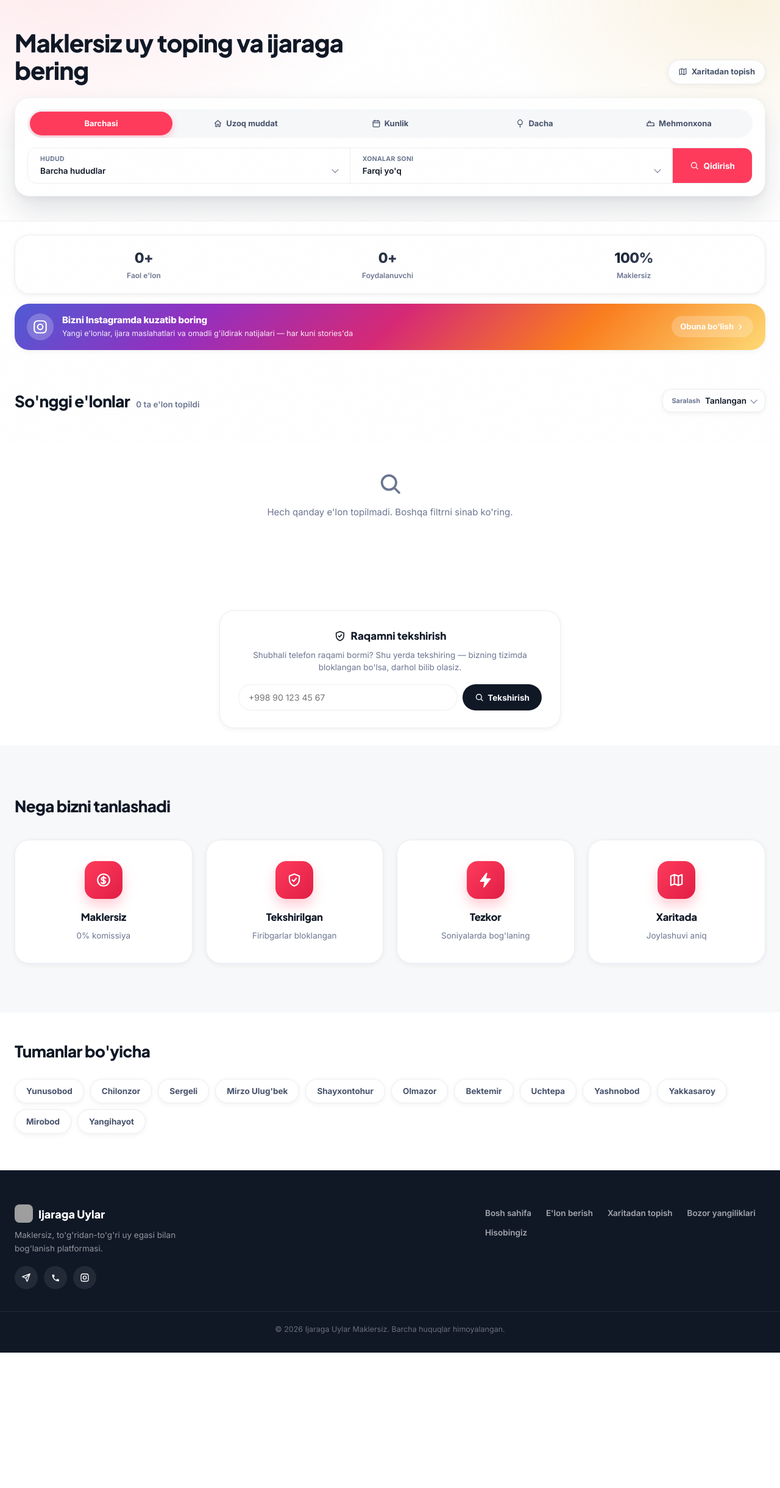
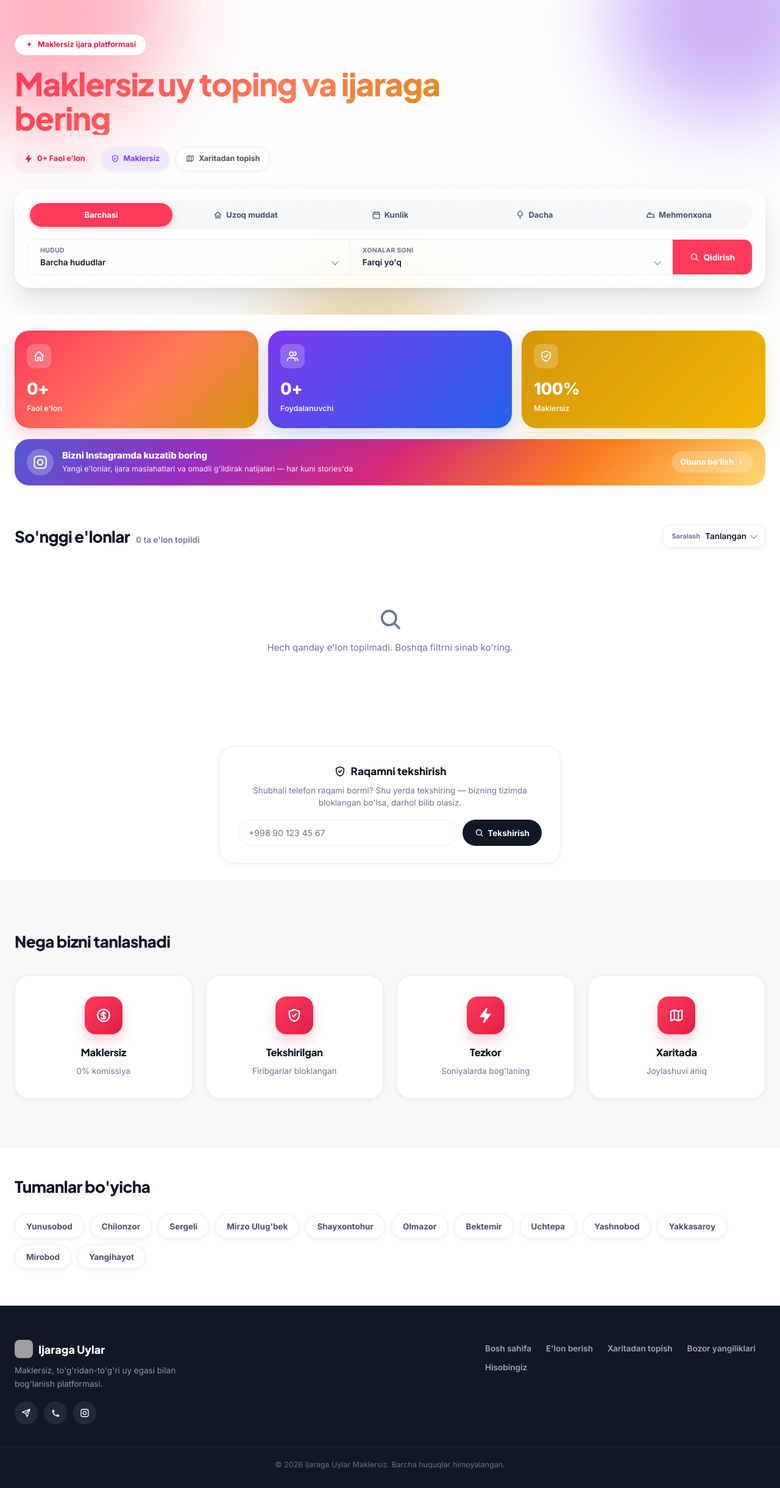
Before and after one commit to lazizhamdamov1994/ijaragauylar_bot, a FastAPI app: page / in a window 1280 px wide. Shown: the part 72-2512 px from the top of the page at 61% size. Before the commit the page ends 2290 px from the top, so only its background shows below. Run offline with FastAPI, Linux system fonts and the light colour scheme; data comes from the database, SQL or seed files in the repository; data that the repository does not hold is empty; grey boxes are pictures that could not be loaded.

Commit message:
Bosh sahifani rang-barang, "jonli" gradient uslubida tubdan qayta loyihalash
- Qahramon (hero) bo'limi butunlay qayta qurildi: organik blob shakllar (qizil/binafsha/oltin, yumshoq glow effekti), gradient matnli sarlavha, muallaq statistika chip'lari
- "Qidiruv kartasi" oynasimon (glassmorphism) effektga o'tkazildi
- Statistika qatori 3 ta rang-barang gradient "bento" kartaga aylantirildi (qizil/binafsha/oltin)
- Yangi --violet/--blue/--teal aksent ranglari va gradient tokenlar qo'shildi (static/site.css :root)

Bu - butun saytni shu yo'nalishda qayta qurishning BIRINCHI bosqichi (bosh sahifa qahramon qismi).
Co-Authored-By: Claude Sonnet 5 <noreply@anthropic.com>
Claude-Session: https://claude.ai/code/session_012u34tV2vXBBgbmxucUXEKx

```diff
--- a/static/site.css
+++ b/static/site.css
@@ -2,6 +2,18 @@
     /* Premium mulk-brend palitrasi: iliq korall (ishonch/harakat) + issiq oltin (premium/TOP urg'u) */
     --brand: #FF3B5C; --brand-dark: #E01E45; --brand-light: #FFEBEF;
     --gold: #D6960B; --gold-light: #FDF3DE;
+    /* Rang-barang/"jonli" aksent palitrasi - bento-kartalar, blob fonlar
+       va gradient urg'ular uchun (asosiy brend qizil/oltin bilan birga
+       ishlatiladi, uni ALMASHTIRMAYDI). */
+    --violet: #7C3AED; --violet-light: #F1E9FE;
+    --blue: #2563EB; --blue-light: #E8F0FE;
+    --teal: #0D9488; --teal-light: #E3F8F5;
+    --grad-warm: linear-gradient(135deg, #FF3B5C 0%, #FF7A59 55%, #D6960B 100%);
+    --grad-cool: linear-gradient(135deg, #7C3AED 0%, #2563EB 100%);
+    --grad-mesh:
+      radial-gradient(ellipse 820px 520px at 6% -8%, rgba(255,59,92,.16), transparent 60%),
+      radial-gradient(ellipse 680px 480px at 92% 4%, rgba(124,58,237,.14), transparent 60%),
+      radial-gradient(ellipse 620px 420px at 50% 100%, rgba(214,150,11,.10), transparent 60%);
     --ink: #101826; --ink-soft: #47526B; --muted: #6B7690; --line: #ECEEF3;
     --bg: #ffffff; --bg-soft: #F6F8FA;
     --radius-sm: 10px; --radius: 14px; --radius-lg: 24px; --radius-pill: 999px;
@@ -204,33 +216,48 @@
     .hbc-arrow { width: 28px; height: 28px; }
   }
 
-  /* ---- Bosh sahifa qidiruv bo'limi: yumshoq rangli "mesh" fon ustida
-     muallaq (floating) oq qidiruv kartasi - Airbnb/Zillow darajasidagi
-     zamonaviy uy-joy platformalarida keng tarqalgan naqsh, tekis kulrang
-     paneldan farqli chuqurlik va "premium" taassurot beradi. ---- */
-  .hero-search {
-    position: relative; overflow: hidden; padding: 48px 0 40px;
-    background:
-      radial-gradient(ellipse 900px 480px at 8% -10%, rgba(255,59,92,.10), transparent 60%),
-      radial-gradient(ellipse 700px 420px at 95% 0%, rgba(214,150,11,.12), transparent 60%),
-      var(--bg);
-    border-bottom: 1px solid var(--line);
+  /* ---- Bosh sahifa "jonli" (vivid) qahramon bo'limi: organik blob
+     shakllar + gradient matn + muallaq chip'lar + oynasimon qidiruv
+     kartasi - rang-barang, zamonaviy fintech/startup uslubi. ---- */
+  .hero-vivid { position: relative; overflow: hidden; padding: 56px 0 44px; }
+  .hero-blobs { position: absolute; inset: 0; z-index: 0; pointer-events: none; }
+  .blob { position: absolute; width: 480px; height: 480px; filter: blur(70px); opacity: .38; animation: blobFloat 18s ease-in-out infinite; }
+  .blob-1 { color: var(--brand); top: -210px; left: -160px; }
+  .blob-2 { color: var(--violet); top: -260px; right: -200px; width: 540px; height: 540px; animation-delay: -6s; }
+  .blob-3 { color: var(--gold); bottom: -280px; left: 30%; width: 460px; height: 460px; animation-delay: -11s; opacity: .35; }
+  @keyframes blobFloat {
+    0%, 100% { transform: translate(0, 0) scale(1); }
+    33% { transform: translate(18px, -14px) scale(1.04); }
+    66% { transform: translate(-14px, 10px) scale(0.98); }
   }
-  .hero-search-top { display: flex; align-items: flex-end; justify-content: space-between; gap: 16px; flex-wrap: wrap; margin-bottom: 22px; }
-  .hero-search h1 {
-    font-family: var(--font-display); font-size: clamp(26px, 3.4vw, 40px); font-weight: 800; letter-spacing: -1px;
-    color: var(--ink); line-height: 1.12; max-width: 640px;
+  @media (prefers-reduced-motion: reduce) { .blob { animation: none; } }
+  .hero-vivid-inner { position: relative; z-index: 1; }
+  .hero-eyebrow {
+    display: inline-flex; align-items: center; gap: 7px; background: #fff; border: 1px solid var(--line);
+    border-radius: var(--radius-pill); padding: 7px 16px; font-size: 12.5px; font-weight: 700; color: var(--brand-dark);
+    box-shadow: var(--shadow-xs); margin-bottom: 18px;
   }
-  .map-link-btn {
-    display: inline-flex; align-items: center; gap: 7px; flex-shrink: 0; background: #fff; border: 1px solid var(--line);
-    border-radius: var(--radius-pill); padding: 9px 16px; font-size: 13px; font-weight: 700; color: var(--ink-soft);
-    box-shadow: var(--shadow-sm); transition: border-color .18s var(--ease), color .18s var(--ease), transform .18s var(--ease);
+  .hero-vivid-title {
+    font-family: var(--font-display); font-size: clamp(30px, 4.6vw, 52px); font-weight: 800; letter-spacing: -1.4px;
+    line-height: 1.08; max-width: 760px; margin-bottom: 20px;
+    background: var(--grad-warm); -webkit-background-clip: text; background-clip: text; -webkit-text-fill-color: transparent;
   }
-  .map-link-btn:hover { border-color: var(--brand); color: var(--brand); transform: translateY(-1px); }
+  @supports not (background-clip: text) { .hero-vivid-title { color: var(--brand); } }
+  .hero-floating-row { display: flex; flex-wrap: wrap; gap: 10px; margin-bottom: 30px; }
+  .float-chip {
+    display: inline-flex; align-items: center; gap: 7px; padding: 9px 16px; border-radius: var(--radius-pill);
+    font-size: 12.5px; font-weight: 700; box-shadow: var(--shadow-sm); transition: transform .18s var(--ease);
+  }
+  .float-chip:hover { transform: translateY(-2px); }
+  .float-chip-warm { background: var(--brand-light); color: var(--brand-dark); }
+  .float-chip-cool { background: var(--violet-light); color: var(--violet); }
+  .float-chip-ghost { background: #fff; color: var(--ink-soft); border: 1px solid var(--line); }
 
   .search-card {
-    position: relative; background: #fff; border-radius: var(--radius-lg); box-shadow: var(--shadow-lg);
-    border: 1px solid rgba(16,24,38,.04); padding: 18px 20px 20px;
+    position: relative; background: rgba(255,255,255,.82); backdrop-filter: saturate(180%) blur(16px);
+    -webkit-backdrop-filter: saturate(180%) blur(16px);
+    border-radius: var(--radius-lg); box-shadow: var(--shadow-lg);
+    border: 1px solid rgba(255,255,255,.6); padding: 18px 20px 20px;
   }
 
   /* ---- Ijara turi segmentlangan tab qatori ---- */
@@ -293,8 +320,13 @@
   .cs-option:hover { background: var(--bg-soft); }
   .cs-option.selected { background: var(--brand-light); color: var(--brand-dark); font-weight: 700; }
   @media (max-width: 640px) {
-    .hero-search { padding: 28px 0 24px; }
-    .hero-search-top { margin-bottom: 14px; }
+    .hero-vivid { padding: 32px 0 26px; }
+    .blob { width: 300px; height: 300px; opacity: .35; }
+    .blob-2 { width: 320px; height: 320px; }
+    .hero-eyebrow { font-size: 11.5px; padding: 6px 13px; margin-bottom: 14px; }
+    .hero-vivid-title { margin-bottom: 14px; }
+    .hero-floating-row { margin-bottom: 20px; gap: 8px; }
+    .float-chip { padding: 7px 12px; font-size: 11.5px; }
     .search-card { padding: 14px 14px 16px; border-radius: var(--radius); }
     .rt-tab { padding: 9px 12px; font-size: 12px; }
     .search-card-row { border-radius: var(--radius-sm); }
@@ -335,21 +367,30 @@
   .tcc-price { font-size: 16px; font-weight: 800; letter-spacing: -0.3px; }
   .tcc-addr { font-size: 12px; font-weight: 500; opacity: .88; margin-top: 2px; overflow: hidden; text-overflow: ellipsis; white-space: nowrap; }
 
-  /* ============ STATS STRIP (yengil, kompakt) ============ */
-  .stats-strip { padding: 22px 0 2px; }
-  .stats-strip .inner {
-    background: #fff; border-radius: var(--radius-lg); box-shadow: var(--shadow-sm); border: 1px solid var(--line);
-    padding: 20px 28px; display: flex; justify-content: space-around; gap: 20px; flex-wrap: wrap;
-    transition: box-shadow .3s var(--ease);
+  /* ============ BENTO STATISTIKA (3 ta rang-barang gradient karta) ============ */
+  .bento-stats { padding: 26px 0 4px; }
+  .bento-stats-grid { display: grid; grid-template-columns: repeat(3, 1fr); gap: 16px; }
+  .bento-card {
+    position: relative; overflow: hidden; border-radius: var(--radius-lg); padding: 22px 20px;
+    color: #fff; transition: transform .25s var(--ease), box-shadow .25s var(--ease);
   }
-  .stats-strip .inner:hover { box-shadow: var(--shadow); }
-  .stat-item { text-align: center; }
-  .stat-item .num { font-size: 23px; font-weight: 800; color: var(--ink); letter-spacing: -0.5px; }
-  @supports (-webkit-background-clip: text) or (background-clip: text) {
-    .stat-item .num { background: linear-gradient(135deg, var(--ink), var(--ink-soft)); -webkit-background-clip: text; background-clip: text; -webkit-text-fill-color: transparent; }
+  .bento-card:hover { transform: translateY(-4px); }
+  .bento-card.bento-warm { background: var(--grad-warm); box-shadow: 0 14px 30px rgba(255,59,92,.22); }
+  .bento-card.bento-cool { background: var(--grad-cool); box-shadow: 0 14px 30px rgba(37,99,235,.22); }
+  .bento-card.bento-gold { background: linear-gradient(135deg, #D6960B, #F2B705); box-shadow: 0 14px 30px rgba(214,150,11,.22); }
+  .bento-icon {
+    width: 40px; height: 40px; border-radius: 12px; background: rgba(255,255,255,.22);
+    display: flex; align-items: center; justify-content: center; margin-bottom: 14px;
   }
-  .stat-item .lbl { font-size: 12px; color: var(--muted); font-weight: 600; margin-top: 2px; }
-  @media (max-width: 640px) { .stats-strip .inner { padding: 14px 10px; gap: 8px; } .stat-item .num { font-size: 18px; } }
+  .bento-card .num { font-size: 27px; font-weight: 800; letter-spacing: -0.5px; }
+  .bento-card .lbl { font-size: 12.5px; font-weight: 600; opacity: .92; margin-top: 2px; }
+  @media (max-width: 640px) {
+    .bento-stats-grid { grid-template-columns: 1fr 1fr; }
+    .bento-card { padding: 16px 14px; }
+    .bento-card:nth-child(3) { grid-column: span 2; }
+    .bento-icon { width: 34px; height: 34px; margin-bottom: 10px; }
+    .bento-card .num { font-size: 21px; }
+  }
 
   /* ============ INSTAGRAM BANNER ============ */
   .insta-banner {
--- a/web/render.py
+++ b/web/render.py
@@ -117,6 +117,7 @@ TRANSLATIONS = {
     "footer_nav_title": {"uz": "Sayt", "ru": "\u0421\u0430\u0439\u0442", "en": "Site"},
     "footer_social_title": {"uz": "Ijtimoiy tarmoqlar", "ru": "\u0421\u043e\u0446\u0441\u0435\u0442\u0438", "en": "Social"},
 
+    "hero_eyebrow": {"uz": "Maklersiz ijara platformasi", "ru": "Платформа аренды без посредников", "en": "Commission-free rental platform"},
     "hero_title": {
         "uz": "Maklersiz uy toping va ijaraga bering",
         "ru": "\u041d\u0430\u0439\u0434\u0438\u0442\u0435 \u0438\u043b\u0438 \u0441\u0434\u0430\u0439\u0442\u0435 \u0436\u0438\u043b\u044c\u0451 \u0431\u0435\u0437 \u043f\u043e\u0441\u0440\u0435\u0434\u043d\u0438\u043a\u043e\u0432",
```
Also changed, not shown: web/pages.py (+30 -11 lines).
